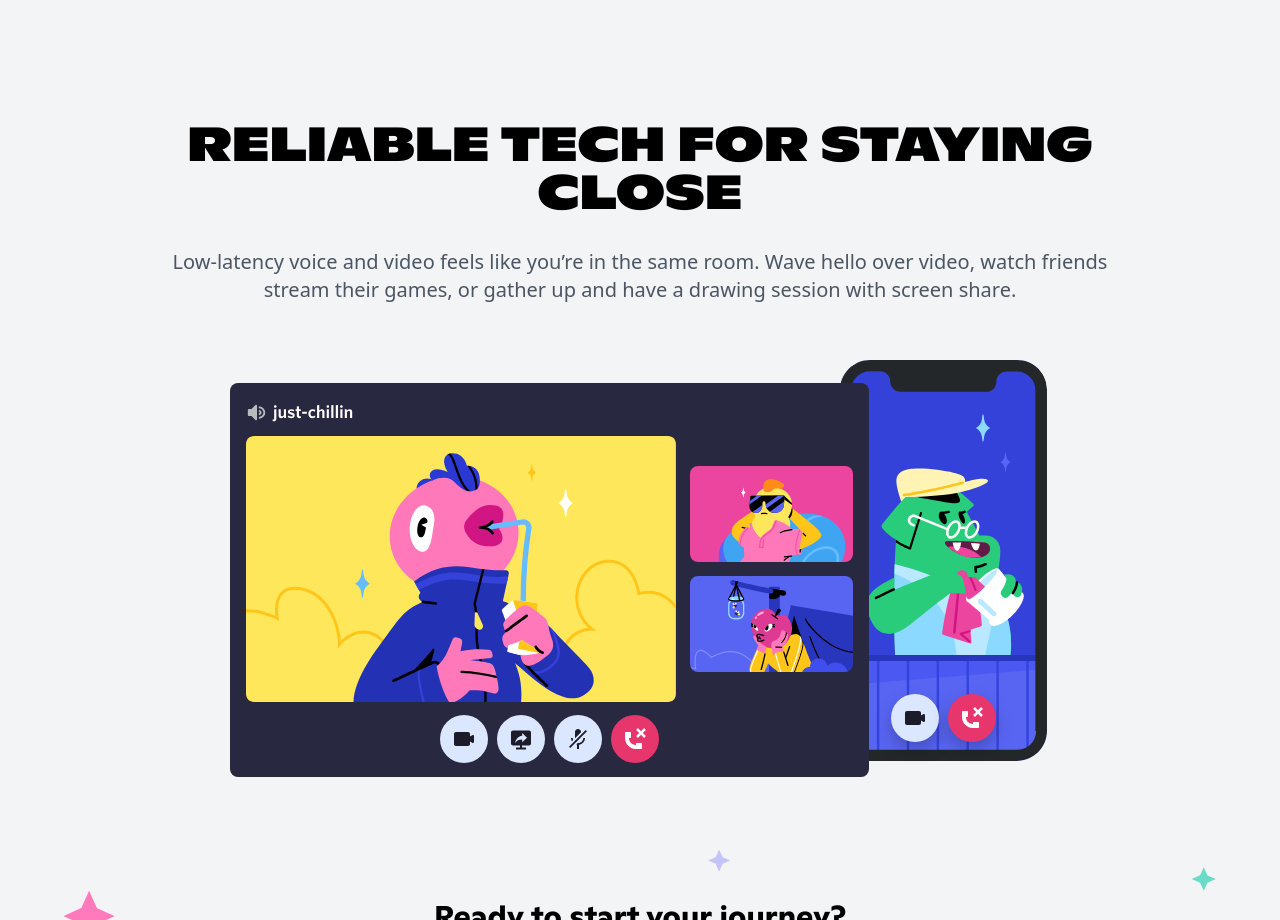
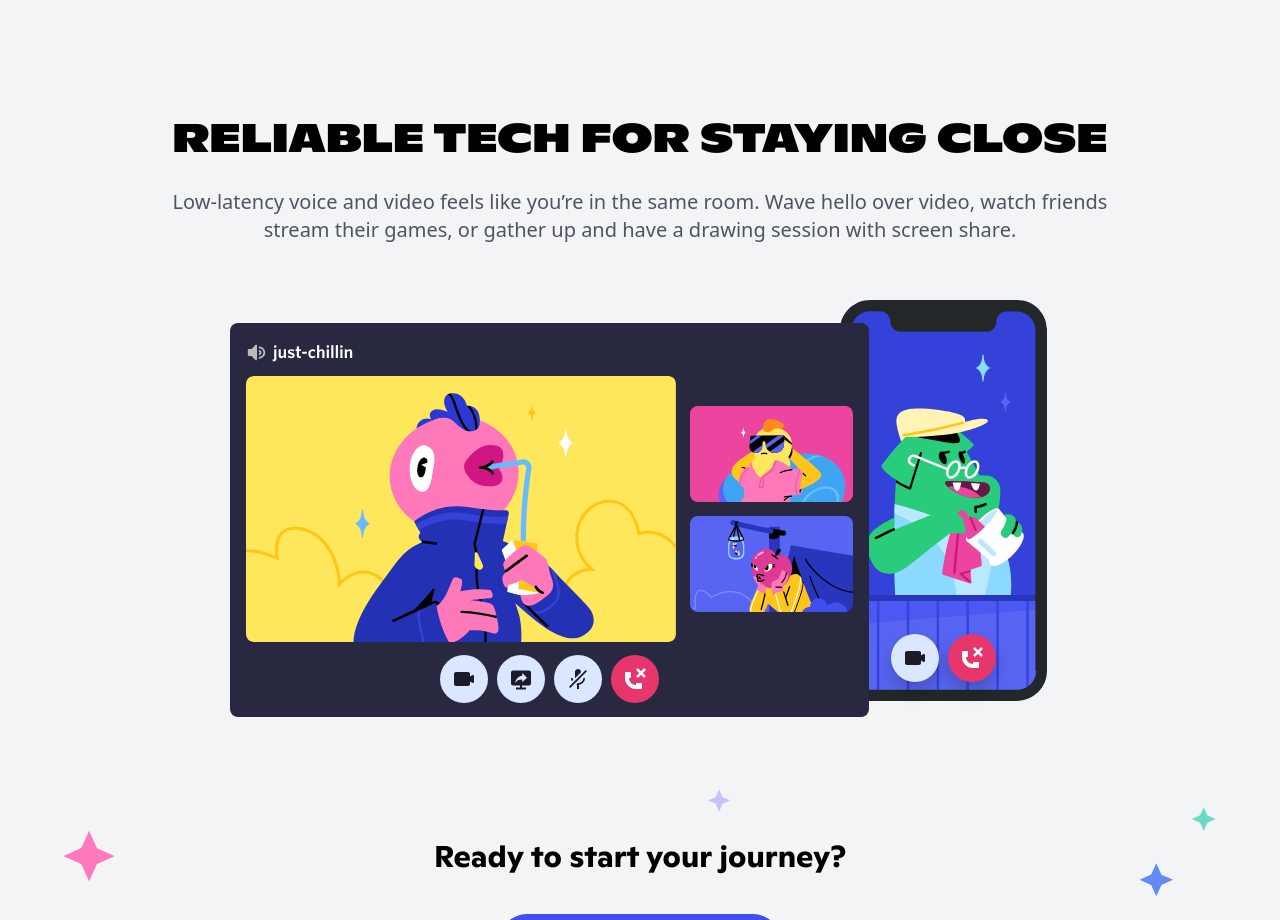
Before and after one commit to xAhmadRaza/discord_tailwind, a website: page index.html in a window 1280 px wide. Shown: the part 2540-3460 px from the top of the page. Drawn offline with Linux system fonts and the light colour scheme; files whose address does not match are found by name.

Commit message:
chore: fix feature item text size for large screen

```diff
--- a/index.html
+++ b/index.html
@@ -342,7 +342,7 @@
                 <header class="section__header">
                   <!-- start of section title -->
                   <h2
-                    class="font-GintoNord text-3xl xl:text-5xl font-bold text-primary_black mb-4 xl:mb-8"
+                    class="font-GintoNord text-3xl xl:text-[40px] font-bold text-primary_black mb-4 xl:mb-8"
                   >
                     RELIABLE TECH FOR STAYING CLOSE
                   </h2>
```
Also changed, not shown: build/index.html, build/resources/css/style.css.
